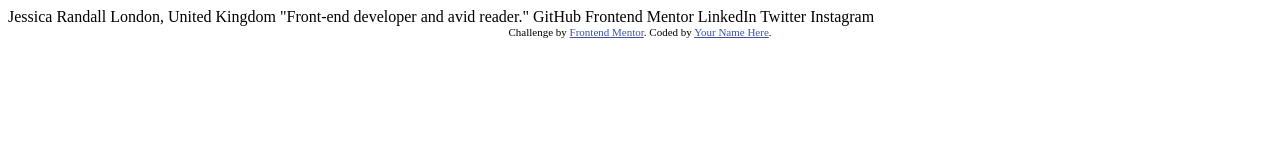
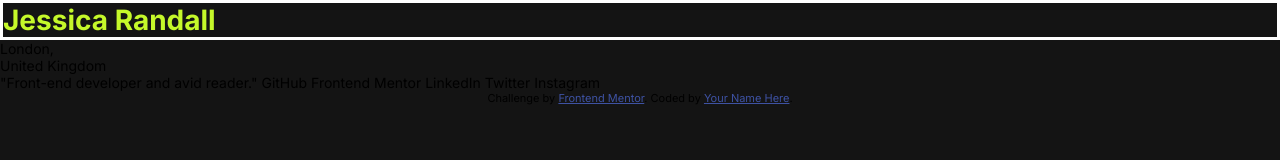
Before and after one commit to moumintech/social-links, a plain HTML site: page index.html in a window 1280 px wide. Drawn offline with Linux system fonts and the light colour scheme.

Commit message:
mon premier commit du projet

```diff
--- /dev/null
+++ b/assets/css/style.css
@@ -0,0 +1,21 @@
+* {
+  box-sizing: border-box;
+  margin: 0px;
+  padding: 0px;
+  max-width: 1440px;
+}
+body {
+  font-size: 14px;
+  font-family: "Inter", sans-serif;
+  background-color: hsl(0, 0%, 8%);
+}
+h1 {
+  font-weight: 700;
+  color: hsl(75, 94%, 57%);
+}
+.wrapper {
+  display: flex;
+  flex-direction: column;
+  justify-content: center;
+  border: solid #fff;
+}
--- a/index.html
+++ b/index.html
@@ -1,34 +1,47 @@
 <!DOCTYPE html>
 <html lang="en">
   <head>
-  <meta charset="UTF-8">
-  <meta name="viewport" content="width=device-width, initial-scale=1.0"> <!-- displays site properly based on user's device -->
+    <meta charset="UTF-8" />
+    <meta name="viewport" content="width=device-width, initial-scale=1.0" />
+    <!-- displays site properly based on user's device -->
 
-  <link rel="icon" type="image/png" sizes="32x32" href="./assets/images/favicon-32x32.png">
+    <link
+      rel="icon"
+      type="image/png"
+      sizes="32x32"
+      href="./assets/images/favicon-32x32.png"
+    />
 
     <title>Frontend Mentor | Social links profile</title>
-
+    <link
+      href="https://fonts.googleapis.com/css2?family=Inter:wght@400;600;700&display=swap"
+      rel="stylesheet"
+    />
+    <link rel="stylesheet" href="./assets/css/style.css" />
     <!-- Feel free to remove these styles or customise in your own stylesheet 👍 -->
     <style>
-    .attribution { font-size: 11px; text-align: center; }
-    .attribution a { color: hsl(228, 45%, 44%); }
+      .attribution {
+        font-size: 11px;
+        text-align: center;
+      }
+      .attribution a {
+        color: hsl(228, 45%, 44%);
+      }
     </style>
   </head>
   <body>
-
-  Jessica Randall
-  London, United Kingdom
-  "Front-end developer and avid reader."
-
-  GitHub
-  Frontend Mentor
-  LinkedIn
-  Twitter
-  Instagram
+    <div class="wrapper">
+      <div claa="name-profile"></div>
+      <h1>Jessica Randall</h1></div>
+       London, <div> United Kingdom</div> "Front-end developer and avid
+      reader." GitHub Frontend Mentor LinkedIn Twitter Instagram
+    </div>
 
     <div class="attribution">
-    Challenge by <a href="https://www.frontendmentor.io?ref=challenge" target="_blank">Frontend Mentor</a>.
-    Coded by <a href="#">Your Name Here</a>.
+      Challenge by
+      <a href="https://www.frontendmentor.io?ref=challenge" target="_blank"
+        >Frontend Mentor</a
+      >. Coded by <a href="#">Your Name Here</a>.
     </div>
   </body>
 </html>
```
Lines whose indentation alone changed are shown as unchanged.
